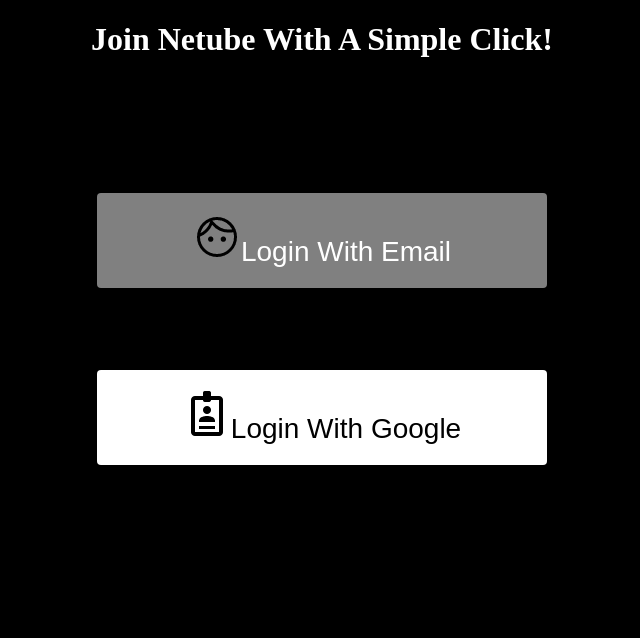
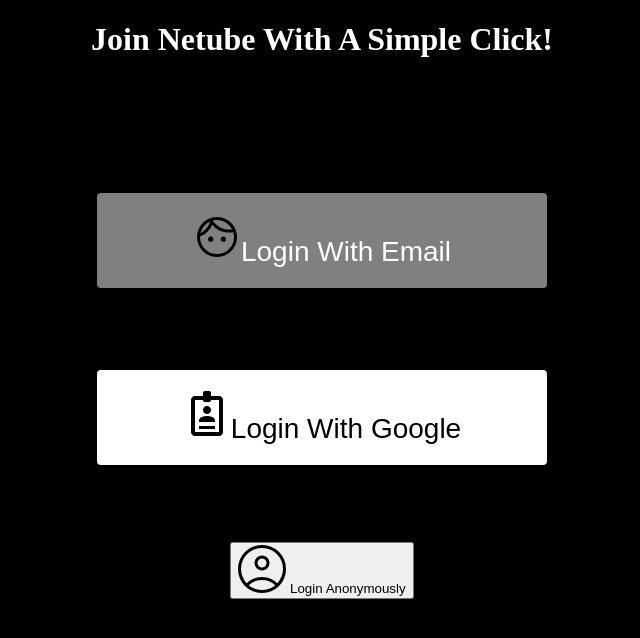
Before and after one commit to ThatZoeGamer/netubeofficial.github.io, a plain HTML site: page join-netube.html in a window 1280 px wide. Shown: the whole page, without its empty margins (318-958 px from the left). Drawn offline with Linux system fonts and the light colour scheme; a web font is replaced by a local one.

Commit message:
Update join-netube.html

```diff
--- a/join-netube.html
+++ b/join-netube.html
@@ -27,6 +27,12 @@
       <br><br><br><br>
       <button class="google-button"><img src="\google login.png" style="display: inline;font-size: 15px;"><span> Login With Google </span></button></img>
         </div>
+
+  <div class="box animate fadeInUp one">
+
+      <br><br><br><br>
+      <button class="anonymous-button"><img src="\Anonymous.png" style="display: inline;font-size: 15px;"><span> Login Anonymously </span></button></img>
+        </div>
     </center>
 
   </body>
```
